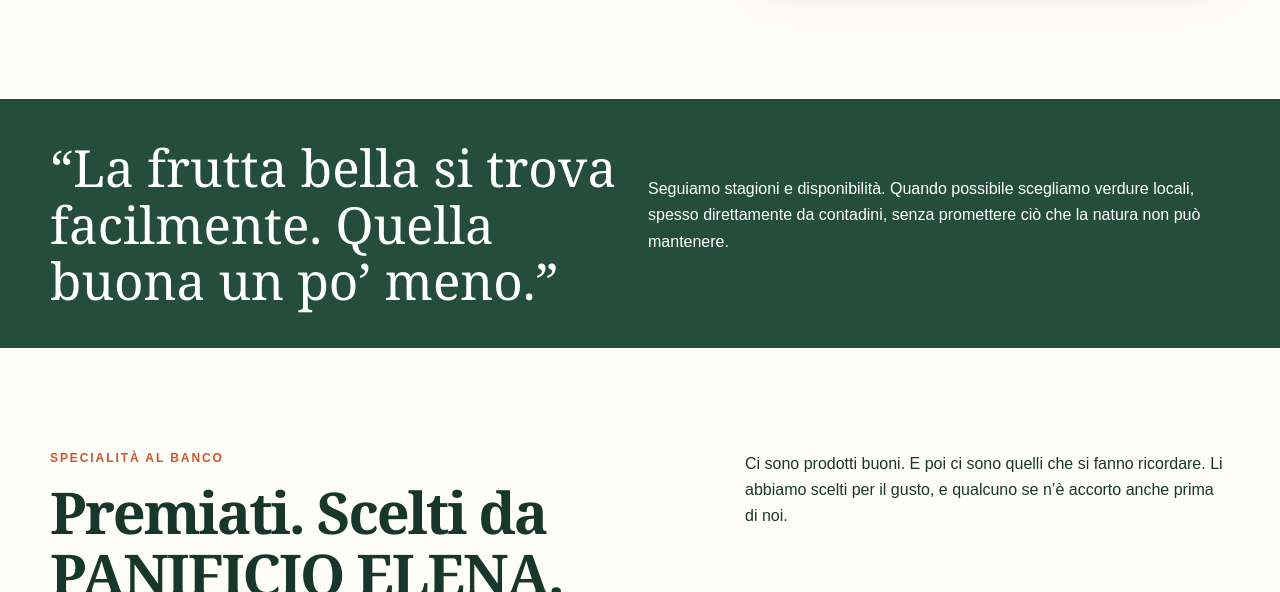
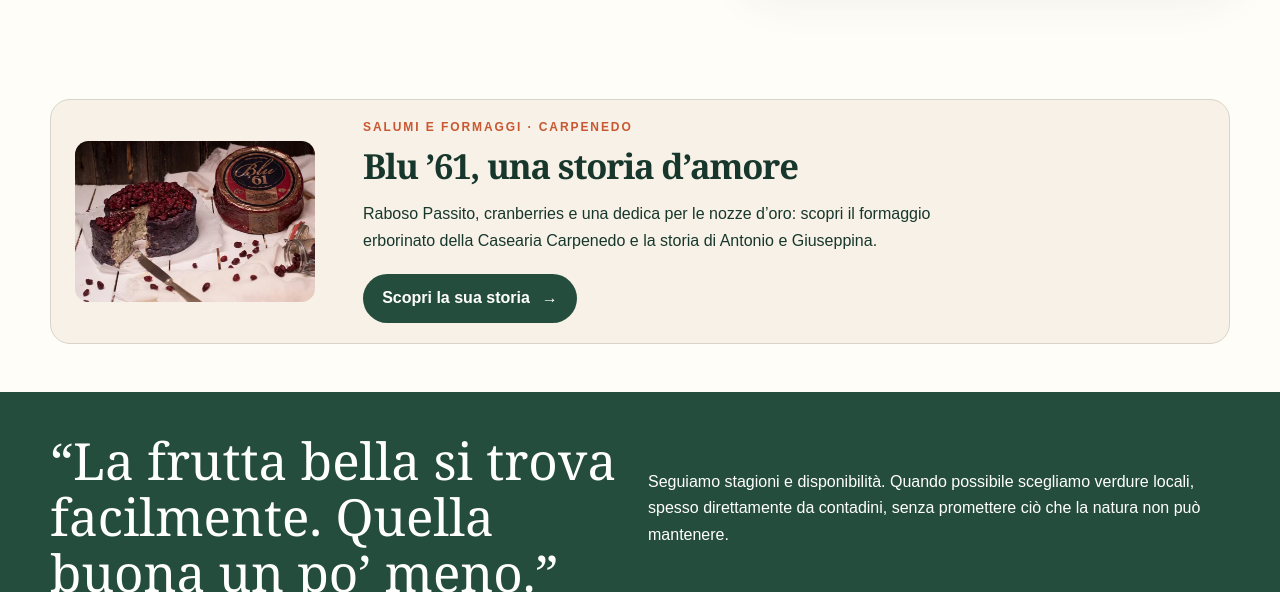
Before and after one commit to perlatoscanaitalia-a11y/bottega-di-elena, an Astro site: page / in a window 1280 px wide. Shown: the part 750-1342 px from the top of the page. Built offline with nearby package versions, Linux system fonts and the light colour scheme; Astro itself is replaced by a stand-in of ours.

Commit message:
Rende Blu 61 raggiungibile da home prodotti e navigazione Blog

```diff
--- /dev/null
+++ b/src/components/Blu61Card.astro
@@ -0,0 +1,24 @@
+---
+interface Props { compact?: boolean; }
+const { compact = false } = Astro.props;
+const articleUrl = 'https://bottegadielena.it/blog/blu-61-formaggio-carpenedo-firenze/';
+---
+<article class:list={['blu61-card', { 'blu61-card-compact': compact }]} data-blu61-card>
+  <a class="blu61-photo" href={articleUrl} aria-label="Scopri la storia del Blu ’61 Carpenedo">
+    <img src="/images/blu61/blu61-carpenedo-principale-480.webp" srcset="/images/blu61/blu61-carpenedo-principale-480.webp 480w, /images/blu61/blu61-carpenedo-principale-800.webp 800w" sizes="(min-width: 760px) 340px, calc(100vw - 4.5rem)" width="800" height="535" alt="Blu ’61 Carpenedo: forma aperta con cranberries e confezione originale" loading="lazy" decoding="async" />
+  </a>
+  <div class="blu61-copy">
+    <p class="eyebrow">Salumi e formaggi · Carpenedo</p>
+    <h2>Blu ’61, una storia d’amore</h2>
+    <p>Raboso Passito, cranberries e una dedica per le nozze d’oro: scopri il formaggio erborinato della Casearia Carpenedo e la storia di Antonio e Giuseppina.</p>
+    <a class="button" href={articleUrl}>Scopri la sua storia <span aria-hidden="true">→</span></a>
+  </div>
+</article>
+
+<style>
+  .blu61-card{display:grid;gap:1.5rem;align-items:center;padding:clamp(1.25rem,3vw,2rem);border:1px solid var(--line);border-radius:var(--radius);background:var(--cream)}
+  .blu61-photo{display:block;overflow:hidden;border-radius:calc(var(--radius) - .4rem);outline-offset:5px}
+  .blu61-photo img{display:block;width:100%;height:auto;aspect-ratio:800/535;object-fit:cover}
+  .blu61-copy{min-width:0}.blu61-copy .eyebrow{margin-bottom:.75rem}.blu61-copy h2{font-size:clamp(1.8rem,3vw,2.8rem);line-height:1.12;margin-bottom:1rem}.blu61-copy p:not(.eyebrow){max-width:40rem;margin-bottom:1.25rem}.blu61-copy .button{gap:.75rem}
+  @media(min-width:760px){.blu61-card{grid-template-columns:minmax(220px,.75fr) 1.4fr;gap:clamp(1.5rem,4vw,3rem)}.blu61-card-compact{grid-template-columns:240px 1fr;padding:1.25rem 1.5rem}.blu61-card-compact h2{font-size:clamp(1.8rem,2.7vw,2.35rem)}}
+</style>
--- a/src/data/site.ts
+++ b/src/data/site.ts
@@ -33,6 +33,7 @@ export const site = {
     { href: '/', label: 'Home' },
     { href: '/menu/', label: 'Menù' },
     { href: '/prodotti/', label: 'Prodotti' },
+    { href: 'https://bottegadielena.it/blog/blu-61-formaggio-carpenedo-firenze/', label: 'Blog' },
     { href: '/schiacciate-panini-firenze/', label: 'Schiacciate' },
     { href: '/mortadella-firenze/', label: 'Mortadella' },
     { href: '/pane-forno-coverciano/', label: 'Il pane' },
--- a/src/pages/index.astro
+++ b/src/pages/index.astro
@@ -3,6 +3,7 @@ import BaseLayout from '../layouts/BaseLayout.astro';
 import Hero from '../components/Hero.astro';
 import ElenaCta from '../components/ElenaCta.astro';
 import SpecialtyCard from '../components/SpecialtyCard.astro';
+import Blu61Card from '../components/Blu61Card.astro';
 import { categories, selectedSpecialties, site } from '../data/site';
 const homeImage = '/images/banco-elena-ottimizzato.webp';
 const homeImageAlt = 'Banco salumi e formaggi - Panificio ELENA Firenze';
@@ -28,6 +29,7 @@ const homeSchema = {
     <div slot="actions" class="hero-actions"><a class="button" href="/dove-siamo/">Vieni a trovarci</a><a class="button" href="/menu/">Sfoglia il menù</a><a class="text-link" href="/prodotti/">Scopri i prodotti <span aria-hidden="true">→</span></a></div>
   </Hero>
   </div>
+  <section class="shell home-blu61" aria-label="Dal blog: la storia del Blu ’61"><Blu61Card compact /></section>
   <section class="intro-band"><div class="shell band-grid"><p class="quote">“La frutta bella si trova facilmente. Quella buona un po’ meno.”</p><p>Seguiamo stagioni e disponibilità. Quando possibile scegliamo verdure locali, spesso direttamente da contadini, senza promettere ciò che la natura non può mantenere.</p></div></section>
   <section class="specialties-preview section shell">
     <div class="section-heading"><div><p class="eyebrow">Specialità al banco</p><h2>Premiati. Scelti da PANIFICIO ELENA.</h2></div><p>Ci sono prodotti buoni. E poi ci sono quelli che si fanno ricordare. Li abbiamo scelti per il gusto, e qualcuno se n’è accorto anche prima di noi.</p></div>
@@ -60,6 +62,7 @@ const homeSchema = {
 </BaseLayout>
 
 <style>
+  .home-blu61 { padding-bottom:3rem; }
   .home-hero :global(.hero-photo) {
     width: 100%;
     min-height: 0;
--- a/src/pages/prodotti.astro
+++ b/src/pages/prodotti.astro
@@ -1,10 +1,14 @@
 ---
 import BaseLayout from '../layouts/BaseLayout.astro'; import Hero from '../components/Hero.astro'; import ElenaCta from '../components/ElenaCta.astro'; import { categories, products } from '../data/site';
+import Blu61Card from '../components/Blu61Card.astro';
 ---
 <BaseLayout title="Prodotti alimentari selezionati a Firenze | PANIFICIO ELENA – Bottega dei Sapori Toscani" description="Scopri pane, gastronomia, salumi, formaggi, dolci, frutta e verdura di stagione e vini sfusi di PANIFICIO ELENA a Firenze.">
   <Hero compact eyebrow="La nostra selezione" title="Prodotti che vale la pena portare a tavola." text="L’assortimento evolve con la stagione e con ciò che troviamo di buono. Qui trovi una panoramica, senza prezzi né promesse di disponibilità fissa." />
   <section class="shell specialties-callout"><div><p class="eyebrow">Dal nostro banco</p><h2>Premiati. Scelti da PANIFICIO ELENA.</h2><p>Due prodotti di punta, scelti prima di tutto perché sono buoni. I riconoscimenti sono arrivati dopo — o quasi.</p></div><a class="button" href="/specialita-scelte/">Scopri le specialità</a></section>
   <section class="section shell"><div class="card-grid">{categories.map((c, i) => <a class={`category-card tone-${i + 1}`} href={c.href}><p class="eyebrow">{c.eyebrow}</p><h2>{c.title}</h2><p>{c.text}</p><span class="text-link">Approfondisci →</span></a>)}</div></section>
+  <section class="shell blu61-selection" id="blu61-salumi-e-formaggi" aria-label="Salumi e formaggi: Blu ’61"><Blu61Card /></section>
   <section class="section soft"><div class="shell two-columns"><div><p class="eyebrow">Dolci e forno</p><h2>Per la colazione e non solo</h2><ul class="simple-list">{products.dolci.slice(0, 7).map(p => <li>{p}</li>)}</ul></div><div><p class="eyebrow">Gastronomia</p><h2>Piccole cose buone</h2><ul class="simple-list">{products.gastronomia.map(p => <li>{p}</li>)}</ul></div></div></section>
   <div class="shell section"><ElenaCta /></div>
 </BaseLayout>
+
+<style>.blu61-selection{padding-bottom:clamp(3rem,6vw,5rem)}</style>
--- a/src/pages/salumi-e-formaggi.astro
+++ b/src/pages/salumi-e-formaggi.astro
@@ -1,8 +1,10 @@
 ---
 import BaseLayout from '../layouts/BaseLayout.astro'; import Hero from '../components/Hero.astro'; import ProductList from '../components/ProductList.astro'; import { products } from '../data/site';
+import Blu61Card from '../components/Blu61Card.astro';
 ---
 <BaseLayout title="Salumi e formaggi a Firenze | PANIFICIO ELENA – Bottega dei Sapori Toscani" description="Salumi, pecorini, mozzarelle, formaggi e gastronomia selezionati da PANIFICIO ELENA in Via Masaccio a Firenze.">
   <Hero compact eyebrow="Il banco" title="Salumi e formaggi scelti uno per uno." text="Sapori toscani, prodotti di produttori conosciuti e grandi classici. La selezione può cambiare: è il modo più onesto per continuare a cercare qualità." image="/images/banco-elena-ottimizzato.webp" imageWebp="/images/banco-elena-ottimizzato.webp" imageWidth={1201} imageHeight={1309} imageAlt="Banco salumi e formaggi - Panificio ELENA Firenze" />
+  <section class="shell" aria-label="Dal banco: Blu ’61"><Blu61Card /></section>
   <div class="section shell product-columns"><ProductList title="Salumi" items={products.salumi} /><ProductList title="Formaggi e latticini" items={products.formaggi} /><ProductList title="Gastronomia" items={products.gastronomia} /></div>
   <section class="note shell"><strong>Mortadella a Firenze</strong><p>Favola Gran Riserva, mortadella al tartufo e schiacciate toscane: <a href="/mortadella-firenze/">scopri la selezione e richiedi il ritiro in negozio</a>.</p><strong>Una nota sulla disponibilità</strong><p>Alcuni prodotti arrivano in giorni precisi, come la Salsiccia Scarpaccia ogni martedì. Per una richiesta specifica, chiamaci prima di passare.</p></section>
 </BaseLayout>
```
